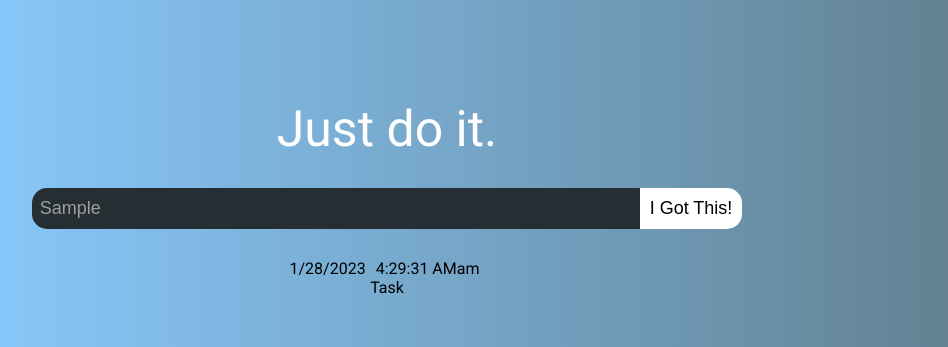
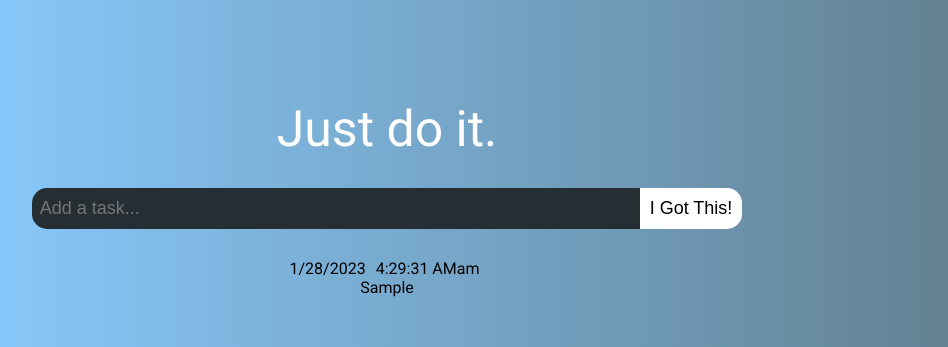
Before and after one commit to mohamedCleanCode/To-Do-List-React, a React (Create React App) app: page / in a window 1280 px wide. Both pictures are taken after typing "Sample" into the empty fields and a click on the button "I Got This!". Shown: the top 347 px of the page, without its empty margins (253-1201 px from the left). Built offline with nearby package versions, Linux system fonts and the light colour scheme.

Commit message:
add some function

```diff
--- a/src/App.js
+++ b/src/App.js
@@ -1,11 +1,20 @@
+import { useState } from "react";
 import "./App.css";
+import Task from "./components/Task";
 import ToDoInput from "./components/ToDoInput";
 
 function App() {
+  let [todos, setTodos] = useState([]);
+  const addToDo = (todo) => {
+    setTodos([...todos, todo]);
+  };
   return (
     <div className="App">
       <h1>Just do it.</h1>
-      <ToDoInput />
+      <ToDoInput onSubmit={addToDo} />
+      {todos.map((task) => {
+        return <Task key={task.id} name={task.name} />;
+      })}
     </div>
   );
 }
--- /dev/null
+++ b/src/components/Task.js
@@ -0,0 +1,5 @@
+const Task = ({ name }) => {
+  return <div>{name}</div>;
+};
+
+export default Task;
--- a/src/components/ToDoInput.js
+++ b/src/components/ToDoInput.js
@@ -1,13 +1,24 @@
 import React, { useState } from "react";
+import shortid from "shortid";
 
-const ToDoInput = () => {
-  const date = new Date();
+const ToDoInput = (props) => {
+  let date = new Date();
   let ampm = date.getHours() >= 12 ? "pm" : "am";
   const [text, setText] = useState("");
 
+  const handelSubmit = (e) => {
+    e.preventDefault();
+    props.onSubmit({
+      id: shortid.generate(),
+      name: text,
+      complete: false,
+    });
+    setText("");
+  };
+
   return (
     <div className="ToDoInput">
-      <form onSubmit={(e) => e.preventDefault()}>
+      <form onSubmit={handelSubmit}>
         <input
           type="text"
           placeholder="Add a task..."
@@ -16,7 +27,9 @@ const ToDoInput = () => {
             setText(e.target.value);
           }}
         ></input>
-        <button>I Got This!</button>
+        <button type="submit" onClick={handelSubmit}>
+          I Got This!
+        </button>
       </form>
       <span style={{ display: "inline-block", marginRight: "10px" }}>
         {date.toLocaleDateString()}
@@ -24,7 +37,6 @@ const ToDoInput = () => {
       <span style={{ display: "inline-block", marginRight: "5px" }}>
         {date.toLocaleTimeString() + ampm}
       </span>
-      <div>task</div>
     </div>
   );
 };
```
